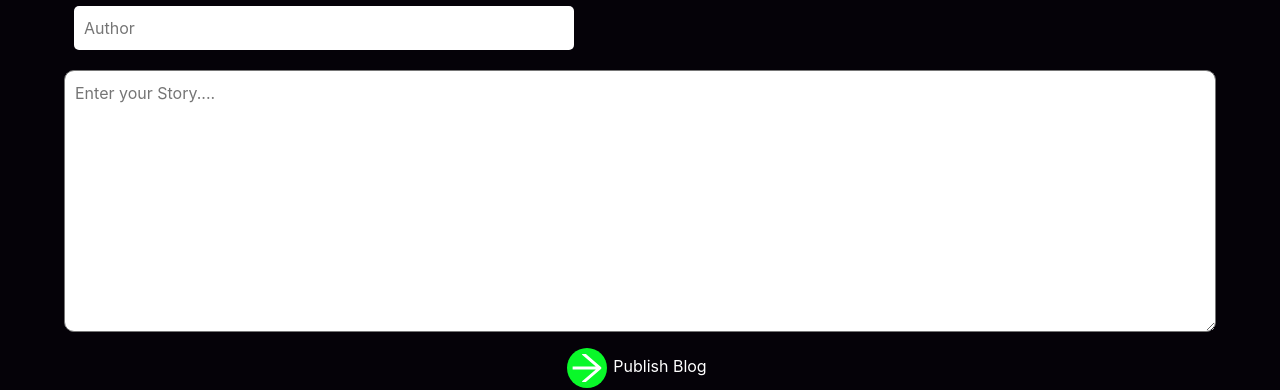
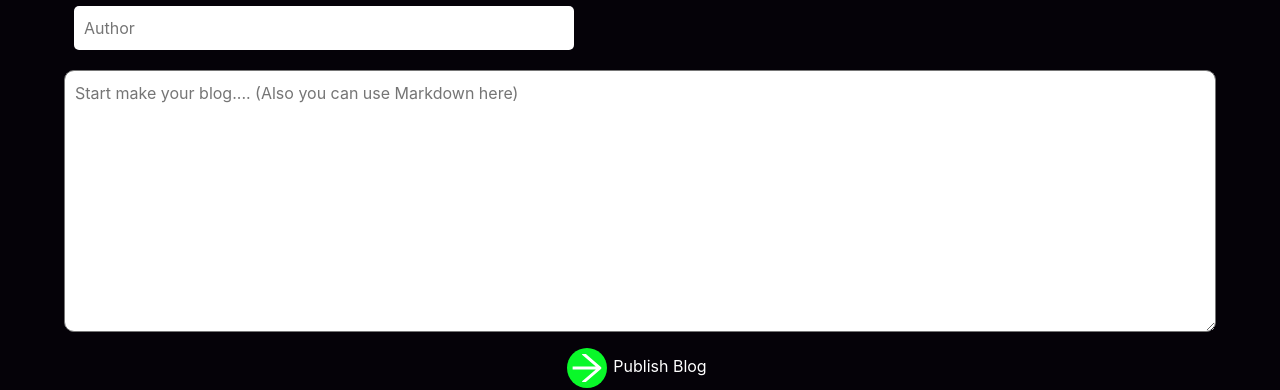
Before and after one commit to VaibhavRK/ReactBlogWeb, a React (Create React App) app in the folder blogclient/: page /create in a window 1280 px wide. Shown: the part 750-1140 px from the top of the page. Built offline with nearby package versions, Linux system fonts and the light colour scheme; no server answers.

Commit message:
done final

```diff
--- a/blogclient/src/components/CreatePost.jsx
+++ b/blogclient/src/components/CreatePost.jsx
@@ -127,7 +127,7 @@ function CreatePost() {
             </div>
 
             <div className='create-blog-data'>
-                <textarea name="description" id="" cols="30" rows="10" placeholder='Enter your Story....' onChange={(e)=>{handlePost(e)}}></textarea>
+                <textarea name="description" id="" cols="30" rows="10" placeholder='Start make your blog.... (Also you can use Markdown here)' onChange={(e)=>{handlePost(e)}}></textarea>
             </div>
 
             <div className="create-blog-button2" onClick={savePost}>
--- a/blogclient/src/styles/Login.css
+++ b/blogclient/src/styles/Login.css
@@ -67,10 +67,14 @@
     }
 }
 
-@media (max-width:912px){
+@media (max-width:990px){
     .login-wrap{
+        width: 60vw;
         height: 30vh;
         margin-top: 100px;
+    }
+    .login wrap h4{
+        text-align: center;
     }
 }
 
```
